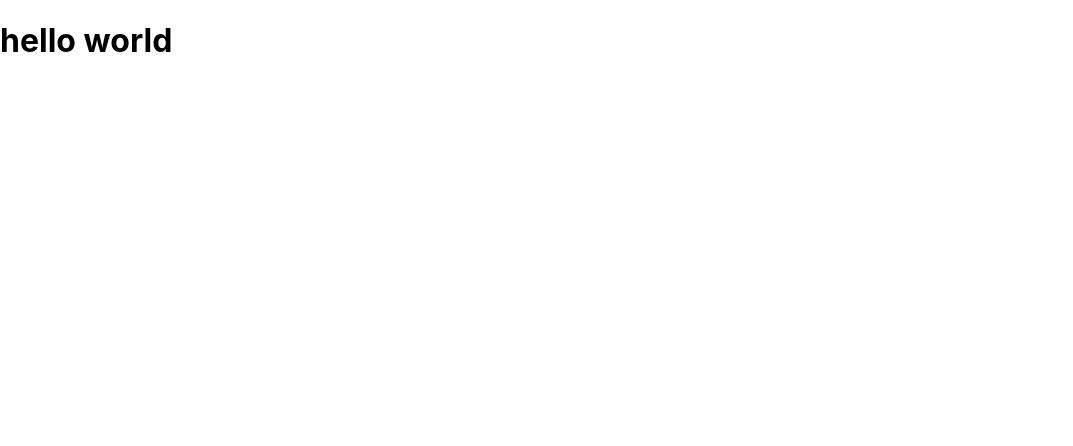
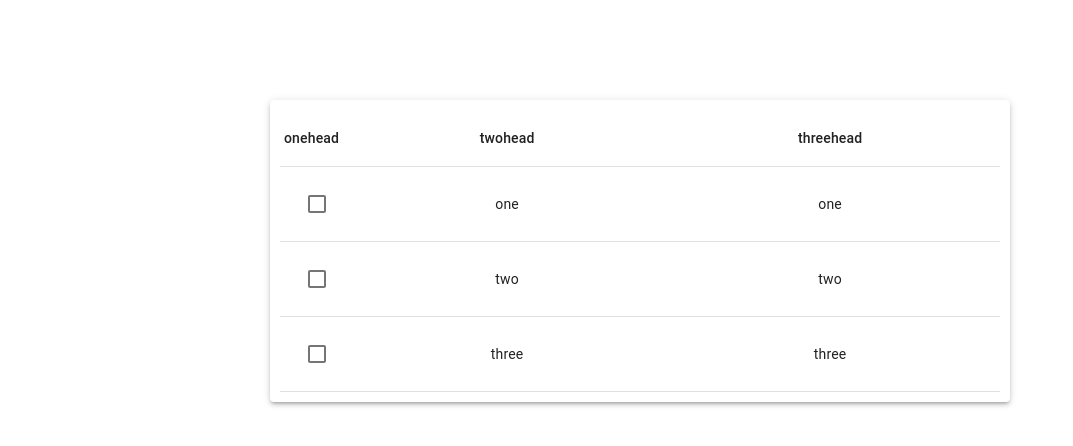
Before and after one commit to buugaaga/test-project, a React (Create React App) app in the folder src/: page / in a window 1280 px wide. Shown: the top 446 px of the page, without its empty margins (0-1073 px from the left). Built offline with nearby package versions, Linux system fonts and the light colour scheme; the HTML template or start-up script is replaced by a standard one.

Commit message:
added table material ui, added some style with emotion styled to table

```diff
--- a/package.json
+++ b/package.json
@@ -3,6 +3,8 @@
   "version": "0.1.0",
   "private": true,
   "dependencies": {
+    "@emotion/core": "^10.0.28",
+    "@emotion/styled": "^10.0.27",
     "@material-ui/core": "^4.9.5",
     "@testing-library/jest-dom": "^4.2.4",
     "@testing-library/react": "^9.3.2",
--- a/src/App.tsx
+++ b/src/App.tsx
@@ -1,11 +1,21 @@
 import React from 'react';
+import styled from '@emotion/styled'
 
+import Table from './components/table'
 
-function App() {
+const SContainer = styled.div`
+  display: flex;
+  min-height: 300px;
+  justify-content: center;
+  align-content: center;
+  margin-top: 100px;
+`
+
+const App = () => {
   return (
-    <div>
-      <h1>hello world</h1>
-    </div>
+    <SContainer>
+      <Table />
+    </SContainer>
   );
 }
 
--- /dev/null
+++ b/src/components/table/Table.tsx
@@ -0,0 +1,55 @@
+import React from 'react'
+import styled from '@emotion/styled'
+import Paper from '@material-ui/core/Paper'
+import Table from '@material-ui/core/Table'
+import TableContainer from '@material-ui/core/TableContainer'
+import TableHead from '@material-ui/core/TableHead'
+import TableBody from '@material-ui/core/TableBody'
+import TableRow from '@material-ui/core/TableRow'
+import TableCell from '@material-ui/core/TableCell'
+import Checkbox from '@material-ui/core/Checkbox'
+
+const SPaper = styled(Paper)`
+  width: 720px;
+  padding: 10px;
+`
+
+const STable = styled(Table)`
+  min-width: 720px;
+`
+
+const tasks: string[] = ["one", "two", "three"]
+
+export const BossTable = () => {
+  return (
+    <SPaper elevation={3} >
+      <TableContainer>
+        <STable>
+          <TableHead>
+            <TableRow >
+              <TableCell padding="checkbox">onehead</TableCell>
+              <TableCell  align="center">twohead</TableCell>
+              <TableCell align="center">threehead</TableCell>
+            </TableRow>
+          </TableHead>
+          <TableBody>
+            {
+              tasks.map( (item, key) => {
+                return (
+                  <TableRow key={key}>
+                    <TableCell>
+                      <Checkbox />
+                    </TableCell>
+                    <TableCell align="center">{item}</TableCell>
+                    <TableCell align="center">{item}</TableCell>
+                  </TableRow>
+                )
+              })
+            }
+
+          </TableBody>
+        </STable>
+      </TableContainer>
+    </SPaper>
+  )
+}
--- /dev/null
+++ b/src/components/table/index.tsx
@@ -0,0 +1,3 @@
+import { BossTable } from './Table'
+
+export default BossTable
```
Also changed, not shown: src/components/table/tableExamle.tsx (added), 1 other file (tests, documents, lock files or other folders).
